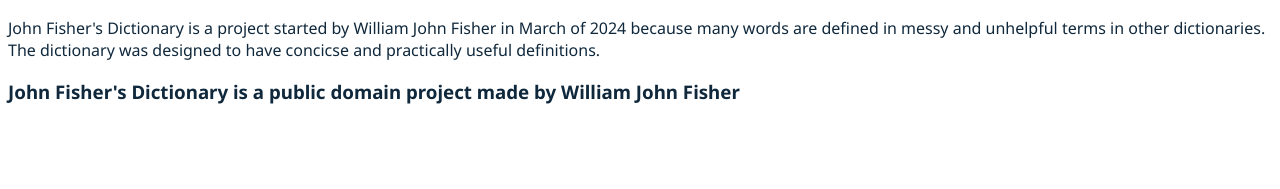
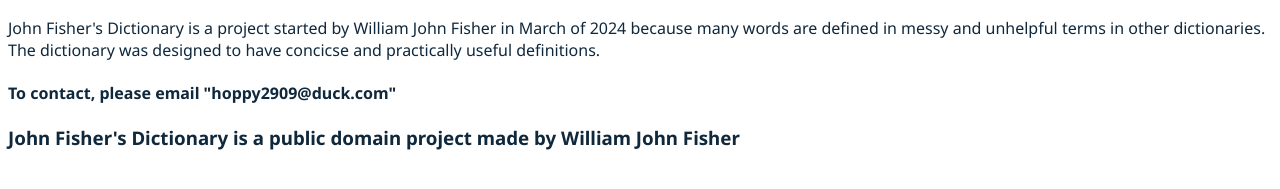
Before and after one commit to johnfishersdictionary/johnfishersdictionary.github.io, a plain HTML site: page about.html in a window 1280 px wide. Shown: the part 193-382 px from the top of the page. Drawn offline with Linux system fonts and the light colour scheme.

Commit message:
Update about.html

```diff
--- a/about.html
+++ b/about.html
@@ -20,6 +20,7 @@
         </header>
         <h2>About John Fisher's Dictionary</h2>
         <p>John Fisher's Dictionary is a project started by William John Fisher in March of 2024 because many words are defined in messy and unhelpful terms in other dictionaries. The dictionary was designed to have concicse and practically useful definitions.</p>
+        <h4>To contact, please email "hoppy2909@duck.com"</h4>
         <footer>
             <h3>John Fisher's Dictionary is a public domain project made by William John Fisher</h3>
         </footer>
```
